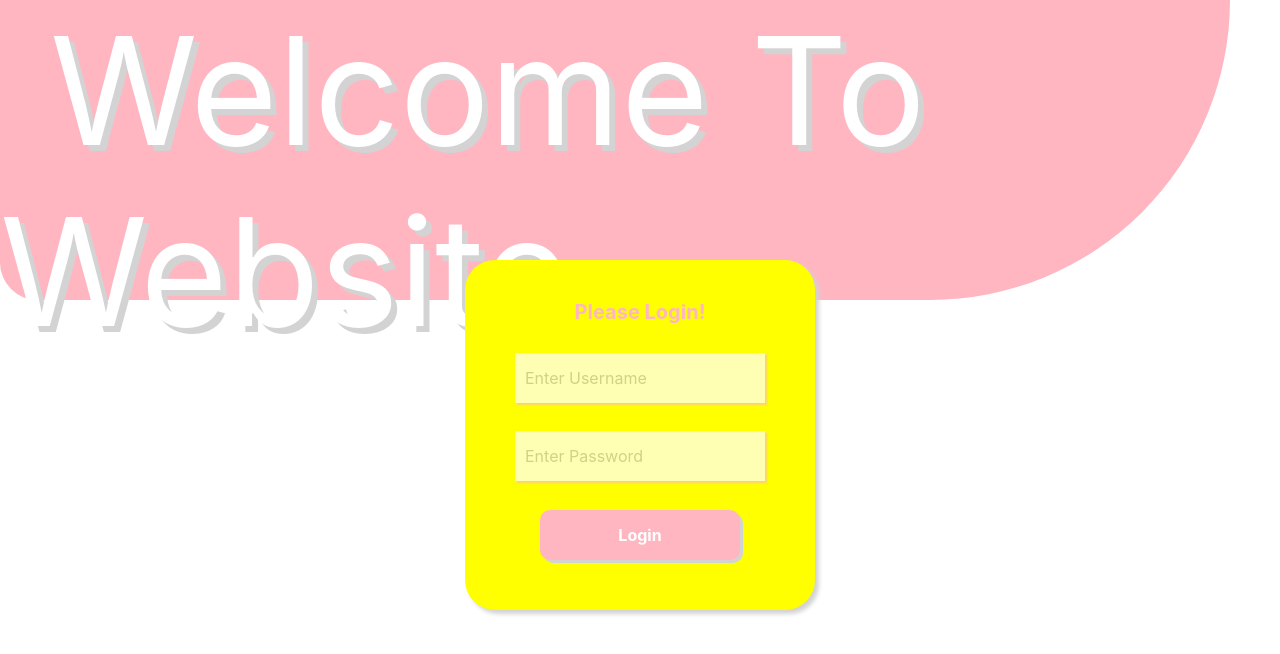
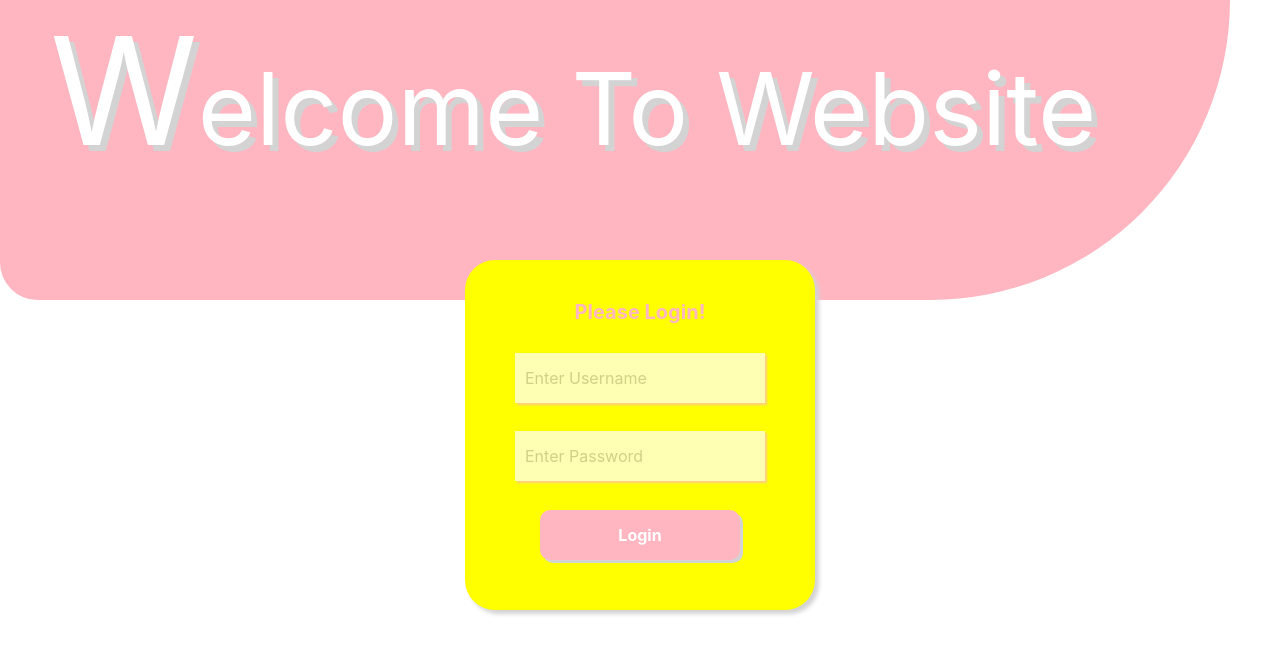
Before and after one commit to shruti1608/react-workshop, a React (Create React App) app: page / in a window 1280 px wide. Shown: the top 654 px of the page. Built offline with nearby package versions, Linux system fonts and the light colour scheme.

Commit message:
greeting added

```diff
--- a/src/index.jsx
+++ b/src/index.jsx
@@ -5,7 +5,7 @@ import App from "./App";
 
 ReactDOM.render(
   <React.StrictMode>
-    <App user="Enter Username" password="Enter Password"/>
+    <App user='Enter Username' password='Enter Password' style={{"fontSize":100}} />
   </React.StrictMode>,
  // React.createElement('h1',null,'hello!'),
 
```
